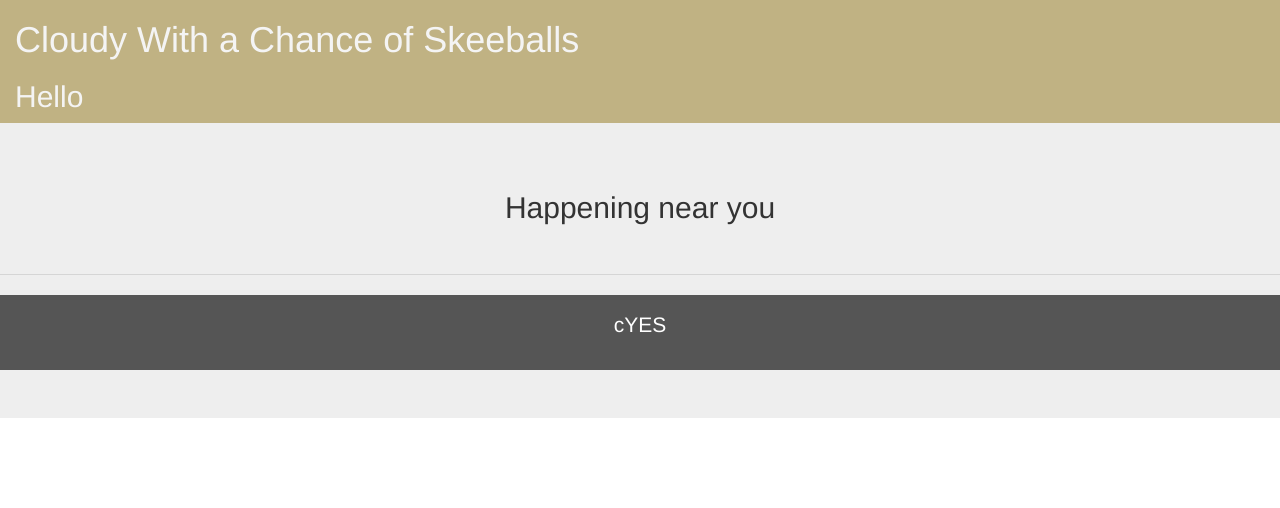
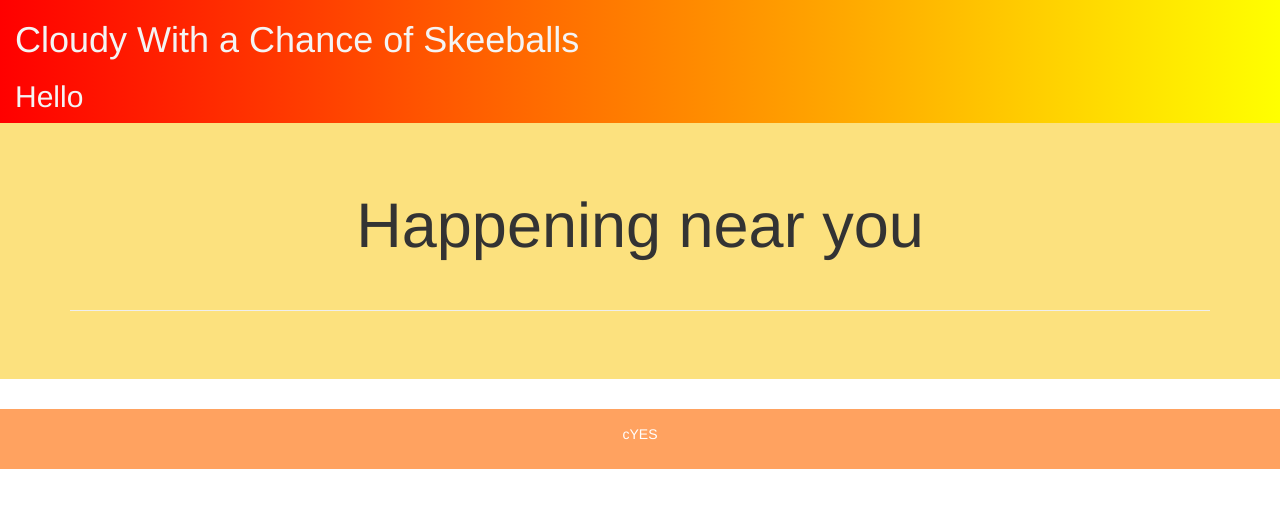
Before and after one commit to EugeneThomas/cYES, a Flask app: template templates/events.html in a window 1280 px wide. Shown: the top 508 px of the page. Run offline with Flask 2, Linux system fonts and the light colour scheme; the template is opened without the code that fills it, so the values that code supplies are empty; some libraries are stand-ins or nearby versions.

Commit message:
Updated boostrap and jinja

```diff
--- a/templates/books.html
+++ b/templates/books.html
@@ -46,12 +46,12 @@
     {% endfor %}
 
   </div>
-<hr>
+</div>
 
 <footer class="container-fluid text-center" style = "background-color: #ffa260;border-style:none">
   <p>cYES</p>
   </footer>
-  </div>
+
 
   </body>
 </html>
--- a/templates/error.html
+++ b/templates/error.html
@@ -23,7 +23,7 @@
     <div class="jumbotron">
 
   <div class="container text-center">
- {{error messsage}}
+ <h1>{{error messsage}}</h1>
   </div>
     </div>
 
--- a/templates/events.html
+++ b/templates/events.html
@@ -2,40 +2,54 @@
 <link rel="stylesheet" href="https://maxcdn.bootstrapcdn.com/bootstrap/3.3.7/css/bootstrap.min.css" integrity="sha384-BVYiiSIFeK1dGmJRAkycuHAHRg32OmUcww7on3RYdg4Va+PmSTsz/K68vbdEjh4u" crossorigin="anonymous">
 <html>
 
+   <style>
+    #grad {
+  background: red; /* For browsers that do not support gradients */
+  background: -webkit-linear-gradient(left, red , yellow); /* For Safari 5.1 to 6.0 */
+  background: -o-linear-gradient(right, red, yellow); /* For Opera 11.1 to 12.0 */
+  background: -moz-linear-gradient(right, red, yellow); /* For Firefox 3.6 to 15 */
+  background: linear-gradient(to right, red , yellow); /* Standard syntax */
+}
+     </style>
+
   <head>
-    <title>Check out these events!</title>
+    <title>Events</title>
     <link rel="stylesheet" type="text/css" href="static/edge.css">
   </head>
 
+  <body>
 
-  <body>
-    <nav class="navbar navbar-inverse" style = "background-color: #C0B283;border-style:none">
+    <nav class="navbar navbar-inverse" style = "border-style:none">
+    <div id="grad">
   <div class="container-fluid">
     <div class="navbar-header ">
-      <h1 style = "color: #F4F4F4">Cloudy With a Chance of Skeeballs</h1>
-      <h2 style = "color: #F4F4F4">Hello {{name}}</h2>
+	<h1 style = "color:#F4F4F4">Cloudy With a Chance of Skeeballs</h1>
+	<h2 style = "color: #F4F4F4">Hello {{name}}</h2>
     </div>
-  </div>
+    </div>
+    </div>
 </nav>
 
 
-    <div class="jumbotron">
+    <div class="jumbotron" style = "background-color: #fce17e">
 
   <div class="container text-center">
-    <h2>Happening near you</h2>
+    <h1>Happening near you</h1>
     <br>
+    <hr>
     <!-- INSERT EVENTS FOR STATEMENT OR SOMETHING HERE
 
 
 
 	 LOOK HERE!!!!-->
   </div>
-  <hr>
 
-  <footer class="container-fluid text-center">
+  </div>
+
+  <footer class="container-fluid text-center" style = "background-color: #ffa260;border-style:none">
   <p>cYES</p>
   </footer>
-  </div>
+
 
   </body>
 </html>
--- a/templates/info.html
+++ b/templates/info.html
@@ -53,12 +53,12 @@
     {% endif %}
     {% endfor %}
   </div>
-<hr>
+  </div>
 
   <footer class="container-fluid text-center" style = "background-color: #ffa260;border-style:none">
   <p>cYES</p>
   </footer>
-  </div>
+
 
   </body>
 </html>
```
Also changed, not shown: templates/base.html (+5 -2 lines).
